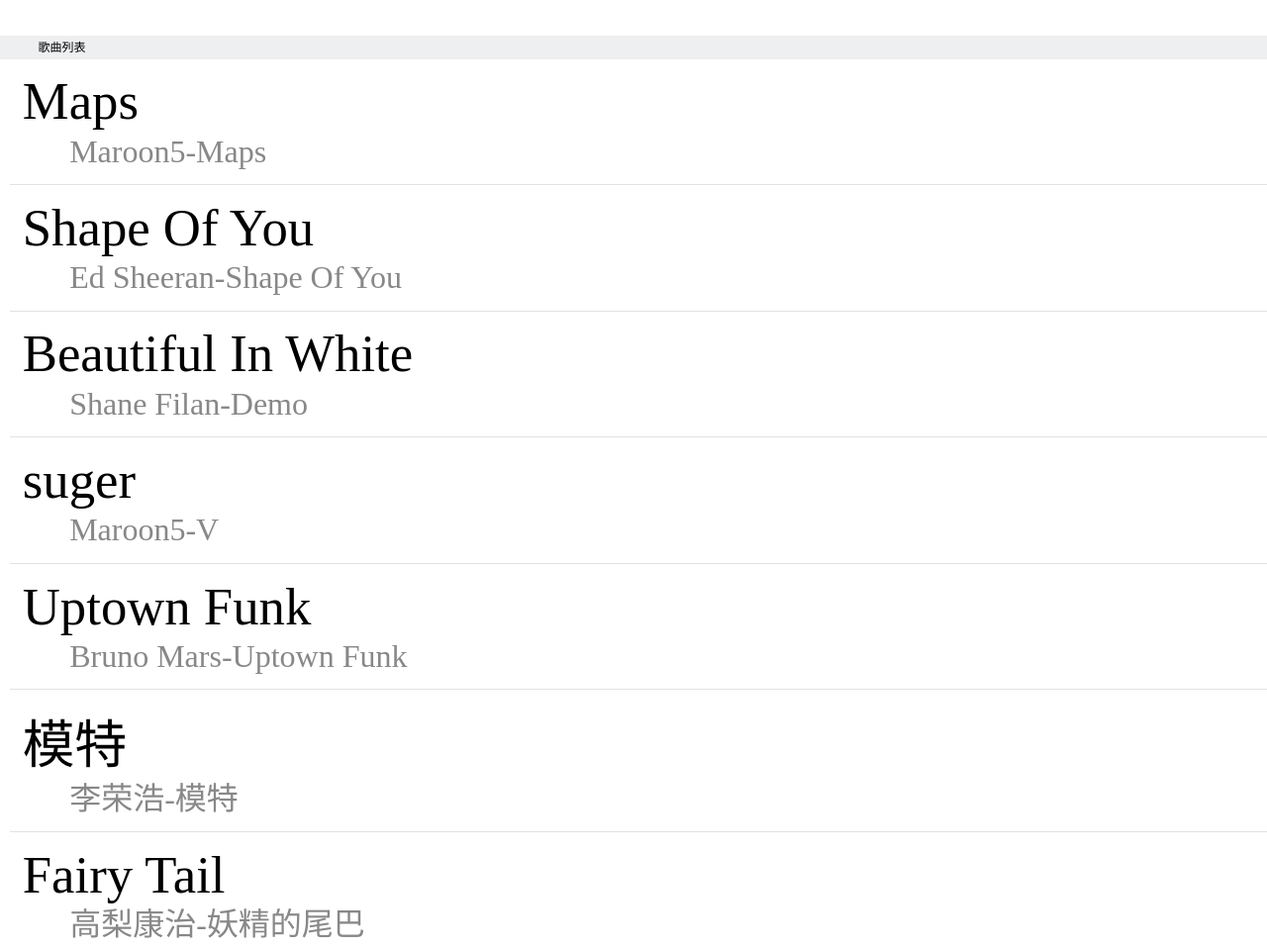
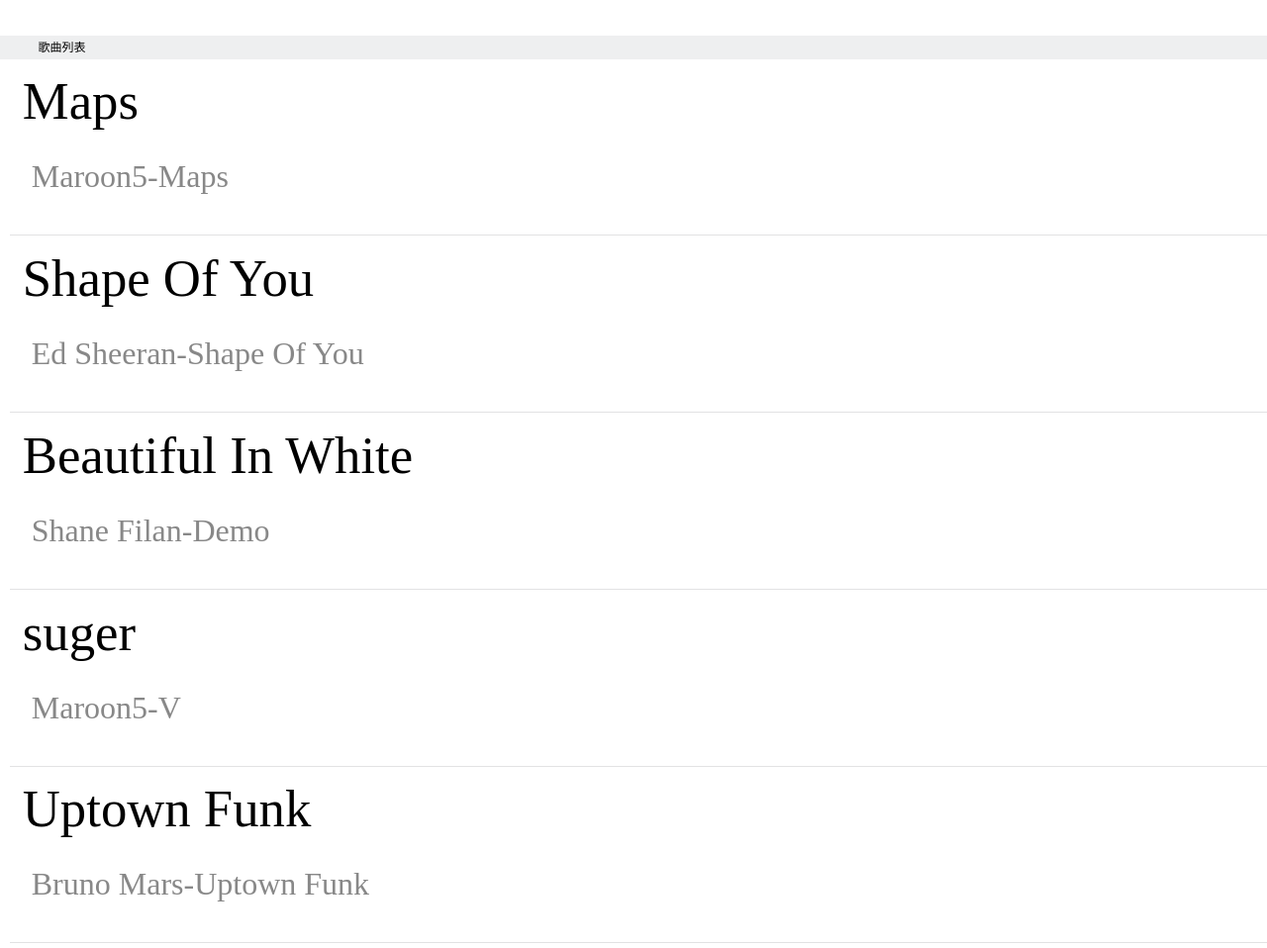
Before and after one commit to jinjianjun1/NetEaseMusic, a website: page playList.html in a window 1280 px wide. Shown: the part 806-1764 px from the top of the page at 99% size. Drawn offline with nearby package versions, Linux system fonts and the light colour scheme.

Commit message:
更改了a链接的颜色

```diff
--- a/css/index.css
+++ b/css/index.css
@@ -104,6 +104,9 @@
     flex-wrap: wrap;
     justify-content: space-between;
     font-size: .85em;
+}
+.playlists>ul>li>a{
+    color: black;
 }
 .playlists>ul img{
     width: 100%;
@@ -239,6 +242,9 @@
     display: flex;
     line-height: 1;
     align-items: center;
+    margin-left: -3vw;
+    margin-top: 2vw;
+    margin-bottom: 2vw;
 }
 .tab2>ol{
     padding-left: calc(.5em + 2px)
@@ -299,3 +305,6 @@
     left: 41vw;
     color: #999
 }
+.tab3 .outputContainer #output a{
+    color: #666;
+}
--- a/css/playlist.css
+++ b/css/playlist.css
@@ -86,6 +86,9 @@
     display: flex;
     line-height: 1;
     align-items: center;
+    margin-left: -3vw;
+    margin-top: 2vw;
+    margin-bottom: 2vw;
 }
 .tab2>ol{
     padding-left: calc(.5em + 2px)
```
Also changed, not shown: index.html (+10 -0 lines).
